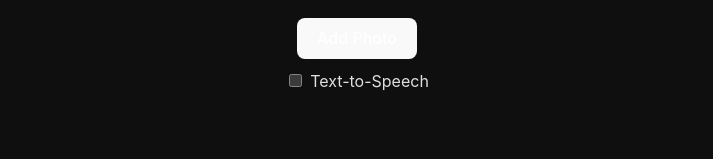
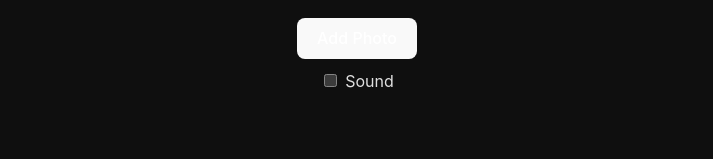
Before and after one commit to DanielPettersson/random-adventures, a React app in the folder frontend/: page / in a window 1280 px wide. Shown: the part 323-482 px from the top of the page, without its empty margins (283-996 px from the left). Built offline with nearby package versions, Linux system fonts and the light colour scheme; the HTML template or start-up script is replaced by a standard one; what @bufbuild/protobuf, @connectrpc/connect, @connectrpc/connect-web would draw is missing.

Commit message:
Change TTS labels

```diff
--- a/frontend/src/App.tsx
+++ b/frontend/src/App.tsx
@@ -129,7 +129,7 @@ function App() {
               onChange={(e) => setIsAudioEnabled(e.target.checked)}
               style={{ marginRight: '8px' }}
             />
-            Text-to-Speech
+            Sound
           </label>
           {playerPhoto && !isCameraOpen && (
             <div style={{ marginTop: '10px' }}>
@@ -157,7 +157,7 @@ function App() {
                 onChange={(e) => setIsAudioEnabled(e.target.checked)}
                 style={{ marginRight: '5px' }}
               />
-              TTS
+              Sound
             </label>
             <p>Tone: <strong>{tone}</strong> | Language: <strong>{language}</strong></p>
             {playerPhoto && (
```
Also changed, not shown: 2 other files (tests, documents, lock files or other folders).
